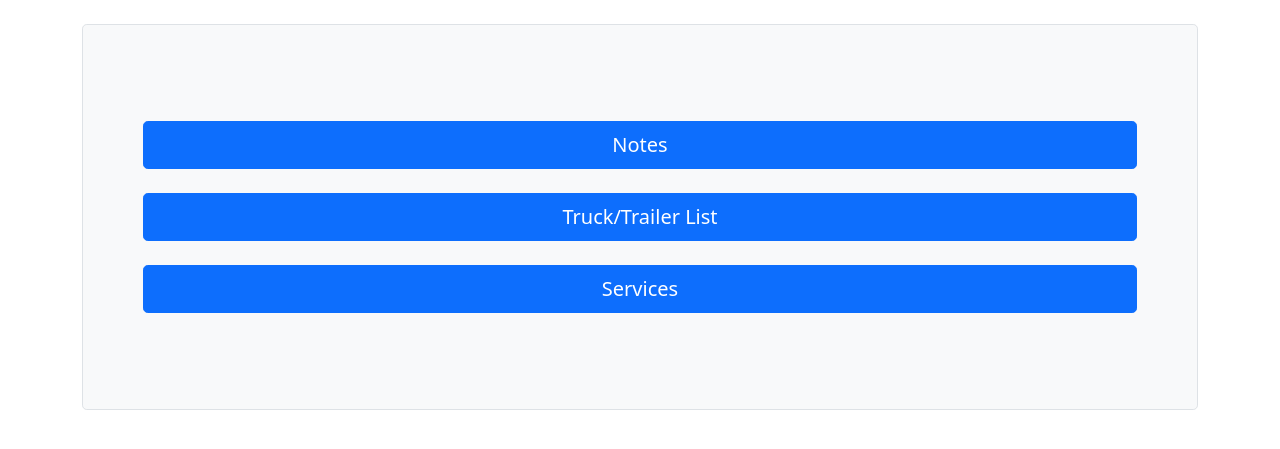
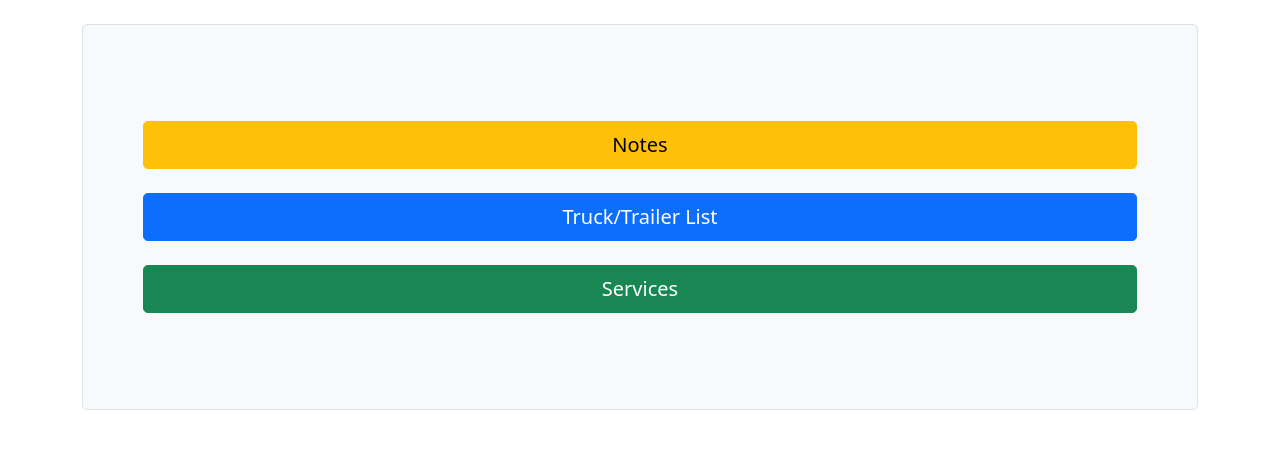
Before and after one commit to CodyBu/Truck-Tracker, a Flask app: page /mechanic in a window 1280 px wide. Shown: the part 183-632 px from the top of the page. Run offline with Flask 2, Linux system fonts and the light colour scheme; a user stored in the database is signed in; some libraries are stand-ins or nearby versions.

Commit message:
Update mechanic.html

```diff
--- a/templates/mechanic.html
+++ b/templates/mechanic.html
@@ -12,9 +12,9 @@
 
     <div class="p-5 mb-4 bg-light border rounded-3 text-center container">
       <div class="container-md py-5 d-grid gap-4">
-        <a class="btn btn-primary btn-lg btn-block" href="{{ url_for('viewNotes') }}" role="button">Notes</a>
+        <a class="btn btn-warning btn-lg btn-block" href="{{ url_for('viewNotes') }}" role="button">Notes</a>
         <a class="btn btn-primary btn-lg btn-block" href="{{ url_for('viewVehicles') }}" role="button">Truck/Trailer List</a>
-        <a class="btn btn-primary btn-lg btn-block" href="{{ url_for('viewServices') }}" role="button">Services</a>
+        <a class="btn btn-success btn-lg btn-block" href="{{ url_for('viewServices') }}" role="button">Services</a>
       </div>
     </div>
   </div>
```
